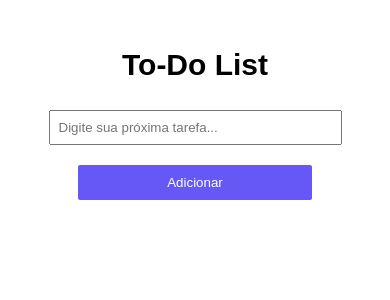
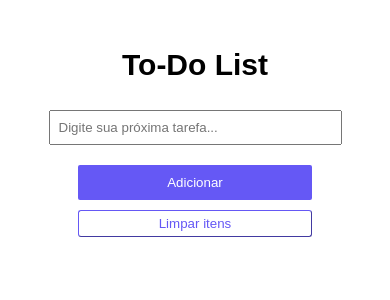
Before and after one commit to vitorprestez/Lista-de-Tarefas, a React (Create React App) app: page / in a window 390 px wide. Shown: the top 300 px of the page. Built offline with nearby package versions, Linux system fonts and the light colour scheme.

Commit message:
função de remover tarefa por tarefa pronta

```diff
--- a/src/App.js
+++ b/src/App.js
@@ -1,6 +1,7 @@
 import React, { Component } from 'react'
 import FormTarefa from './components/FormTarefa/FormTarefa'
 import ListaTarefa from './components/ListaTarefa/ListaTarefa'
+import RemoverTarefas from "./components/RemoverTarefas/RemoverTarefas";
 
 
 class App extends Component {
@@ -20,8 +21,23 @@ class App extends Component {
       })
   }
 
-  apagaUmaTarefa(){
-    console.log("teste");
+
+  //função remover recebe o indice da tarefa clicada,
+  //removo o item do array usando o splice
+  //seto o state atribuindo o array aux para o array original
+  removerUmaTarefa(index){
+    let arrayAuxiliar = this.state.arrayTarefas;
+    arrayAuxiliar.splice(index,1);
+    this.setState({
+      arrayTarefas:arrayAuxiliar})
+  }
+
+  removerTodasTarefa(){
+    let arrayAuxiliar = this.state.arrayTarefas;
+    arrayAuxiliar.splice(0,this.arrayTarefas.length());
+    this.state({
+      arrayTarefas:arrayAuxiliar
+    })
   }
 
 
@@ -30,8 +46,10 @@ class App extends Component {
       //linha 27- atualizado meu array para renderizar
       <section className="conteudo">
 
-          <FormTarefa criarTarefa = {this.criarTarefa.bind(this)} arrayTarefas={this.arrayTarefas} />
-          <ListaTarefa arrayTarefas={this.arrayTarefas}/>
+          <FormTarefa criarTarefa = {this.criarTarefa.bind(this)}/>
+          <ListaTarefa arrayTarefas={this.arrayTarefas}
+          apagarTarefa = {this.removerUmaTarefa.bind(this)}/>
+          <RemoverTarefas/>
       </section>
     );
   }
--- a/src/components/ListaTarefa/ListaTarefa.jsx
+++ b/src/components/ListaTarefa/ListaTarefa.jsx
@@ -13,8 +13,12 @@ export class ListaTarefa extends Component{
                     {this.props.arrayTarefas.map((tarefa,index)=>{
                         return(
                             <li className="lista-tarefa_item" key={index}>
-                            <Tarefa tarefa={tarefa}/>
+                            <Tarefa
+                            indice={index}
+                            apagarTarefa = {this.props.apagarTarefa}
+                            tarefa={tarefa}/>
                         </li>
+
                         );
                     })}
                 </ul>
--- /dev/null
+++ b/src/components/RemoverTarefas/RemoverTarefas.css
@@ -0,0 +1,19 @@
+.limpar-itens{
+    text-align: center;
+    width: 100%;
+}
+.limpar-itens_button{
+    color:#6558f5;
+    border-color: #6558f5;
+    border-width: 1px;
+    border-radius: 3px;
+    background-color: white;
+    padding: 5px 5px;
+    width: 20%;
+}
+
+@media (max-width: 768px){
+    .limpar-itens_button{
+        width: 60%;
+    }
+}
--- /dev/null
+++ b/src/components/RemoverTarefas/RemoverTarefas.jsx
@@ -0,0 +1,15 @@
+import React, { Component } from 'react'
+import "./RemoverTarefas.css"
+
+export class RemoverTarefas extends Component {
+    render() {
+        return (
+            <div className="limpar-itens">
+                <button className="limpar-itens_button"
+                >Limpar itens</button>
+            </div>
+        )
+    }
+}
+
+export default RemoverTarefas
--- a/src/components/Tarefa/Tarefa.css
+++ b/src/components/Tarefa/Tarefa.css
@@ -13,9 +13,7 @@
     margin: 0 0 0 0;
 }
 
-DeleteSVG{
-    color: red;
-}
+
 
 
 
--- a/src/components/Tarefa/Tarefa.jsx
+++ b/src/components/Tarefa/Tarefa.jsx
@@ -6,13 +6,18 @@ import { ReactComponent as CompletSVG} from "../../assets/img/complet.svg";
 
 export class Tarefa extends Component {
 
+    apagar(){
+        const indice = this.props.indice;
+        this.props.apagarTarefa(indice);
+    }
+
     render() {
         return (
             <div className="tarefa">
                 <h1 className="tarefa_titulo">{this.props.tarefa}</h1>
                 <CompletSVG/>
                 <EditSVG/>
-                <DeleteSVG/>
+                <DeleteSVG onClick={this.apagar.bind(this)}/>
             </div>
         )
     }
```
